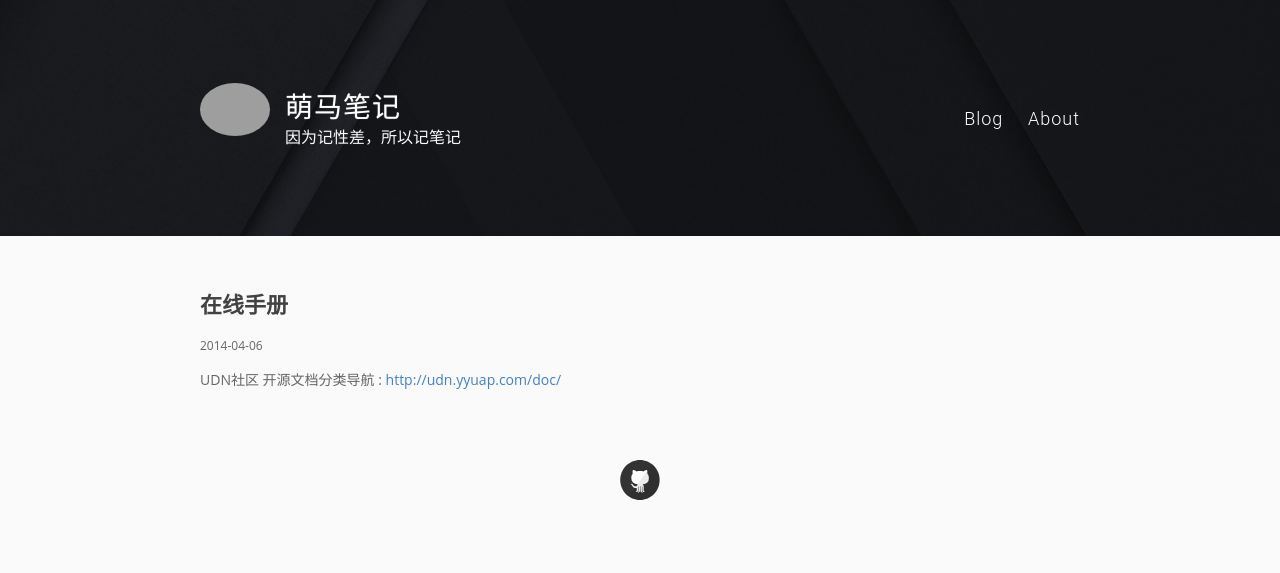
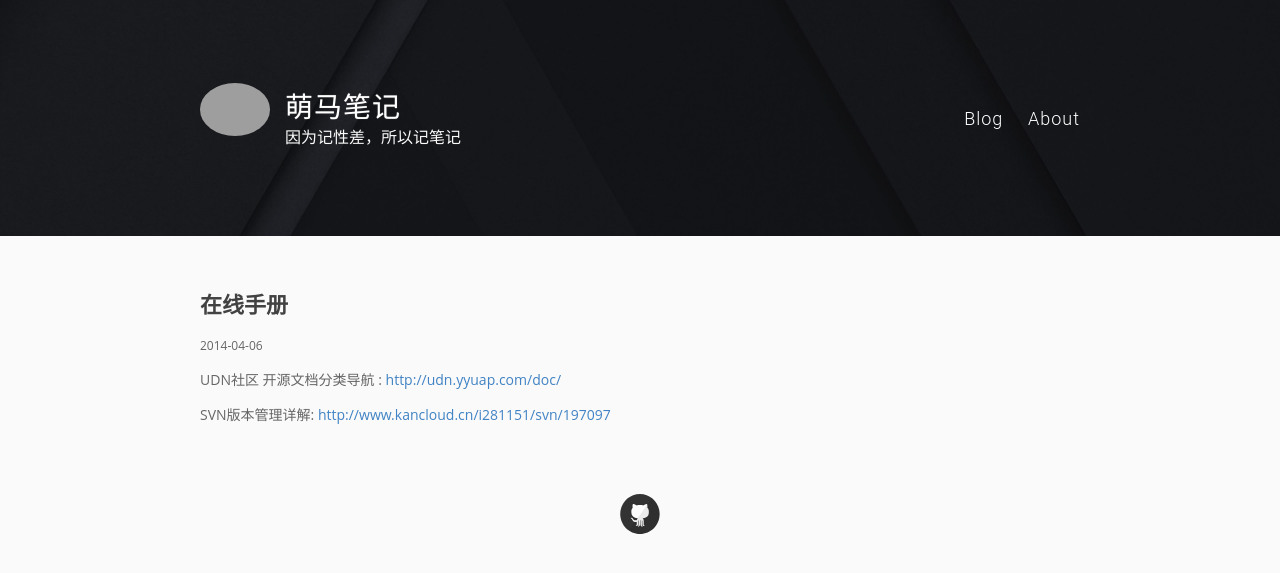
Before and after one commit to pingmalu/pingmalu.github.io, a Jekyll site: the page built from _posts/2014-04-06-welcome-to-jekyll.md, in a window 1280 px wide. Shown: the top 573 px of the page. Built offline with Jekyll 4.4.1, drawn with Linux system fonts in a browser that asks for light colours; nearby versions of some CDN libraries; some of the changed lines change nothing that is shown; grey boxes are pictures that could not be loaded.

Commit message:
'update'

```diff
--- a/_posts/2014-04-06-welcome-to-jekyll.md
+++ b/_posts/2014-04-06-welcome-to-jekyll.md
@@ -4,3 +4,5 @@ title:  "在线手册"
 ---
 
 UDN社区 开源文档分类导航 : [http://udn.yyuap.com/doc/](http://udn.yyuap.com/doc/)
+
+SVN版本管理详解: [http://www.kancloud.cn/i281151/svn/197097](http://www.kancloud.cn/i281151/svn/197097)
```
